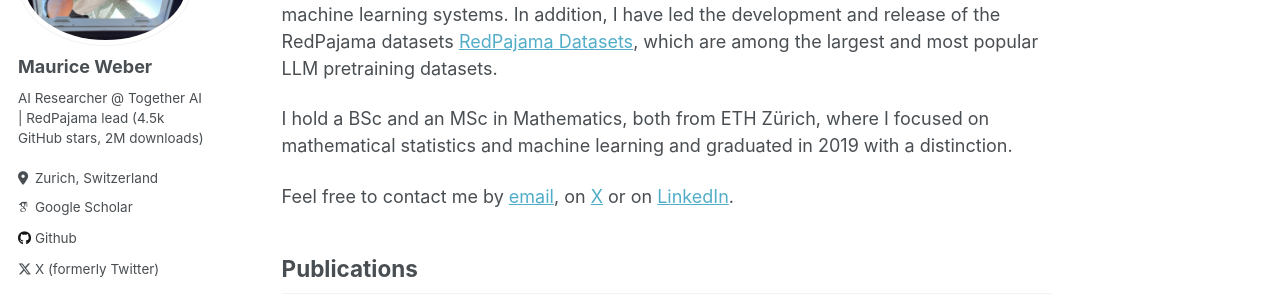
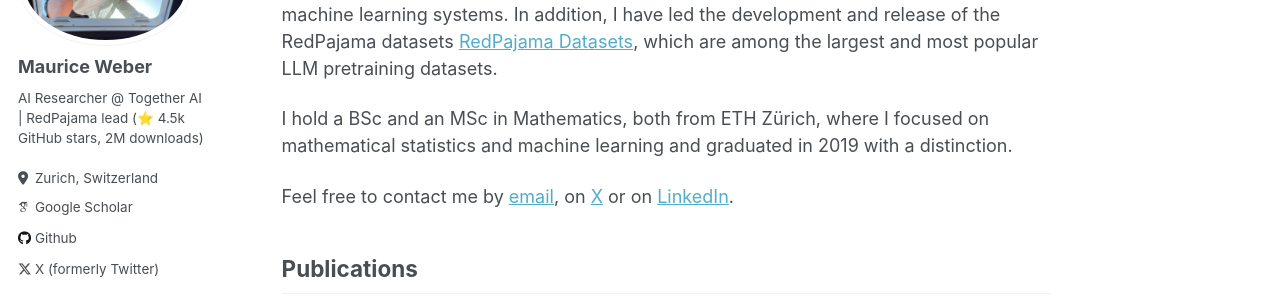
Before and after one commit to mauriceweber/mauriceweber.github.io, a Jekyll site: the page built from _pages/about.md, in a window 1280 px wide. Shown: the part 198-498 px from the top of the page. Built offline with Jekyll 4.4.1, drawn with Linux system fonts in a browser that asks for light colours; some web fonts are replaced.

Commit message:
update bio

```diff
--- a/_config.yml
+++ b/_config.yml
@@ -24,7 +24,7 @@
   avatar: "https://mauriceweber.github.io/images/IMG_1490-small.jpeg"
   name: "Maurice Weber"
   pronouns: # example: "she/her"
-  bio: "AI Researcher @ Together AI | RedPajama lead (4.5k GitHub stars, 2M downloads)"
+  bio: "AI Researcher @ Together AI | RedPajama lead (⭐ 4.5k GitHub stars, 2M downloads)"
   location: "Zurich, Switzerland"
   employer: # "Together AI"
   uri: # URL
```
